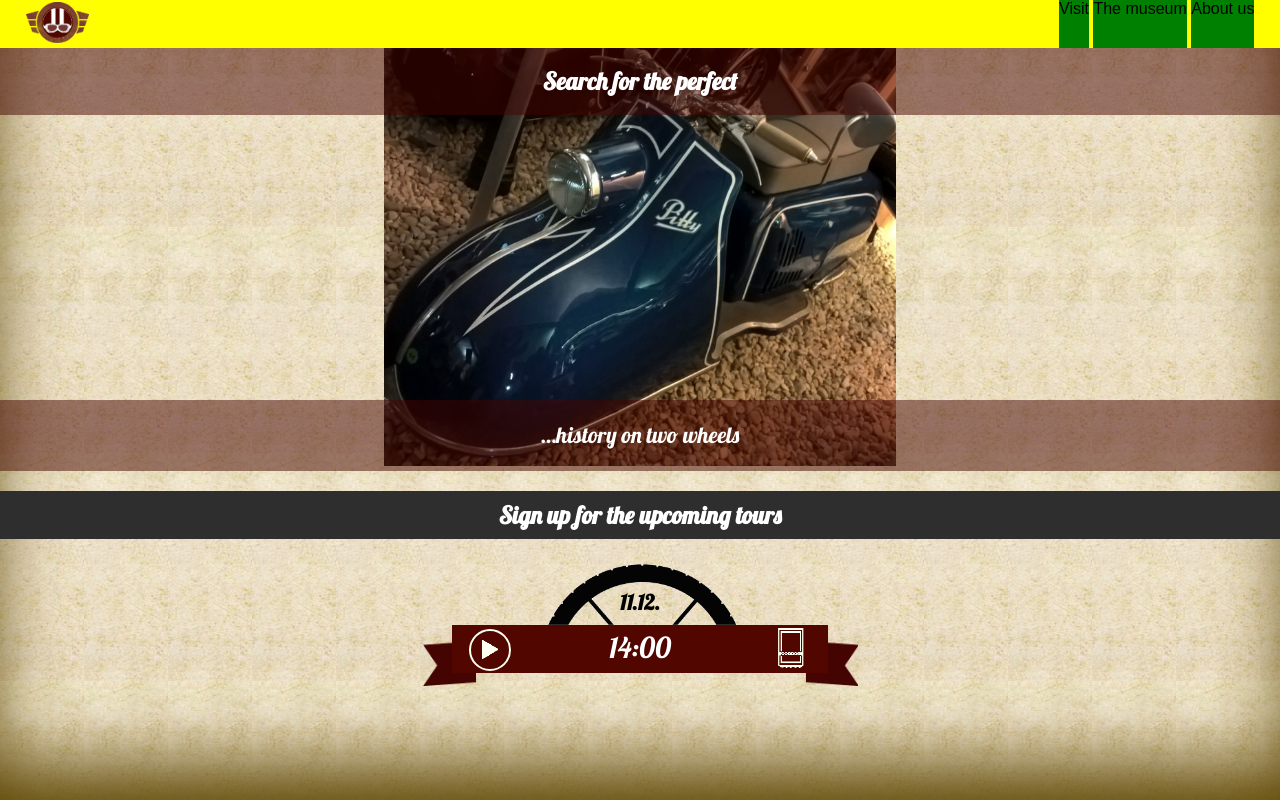
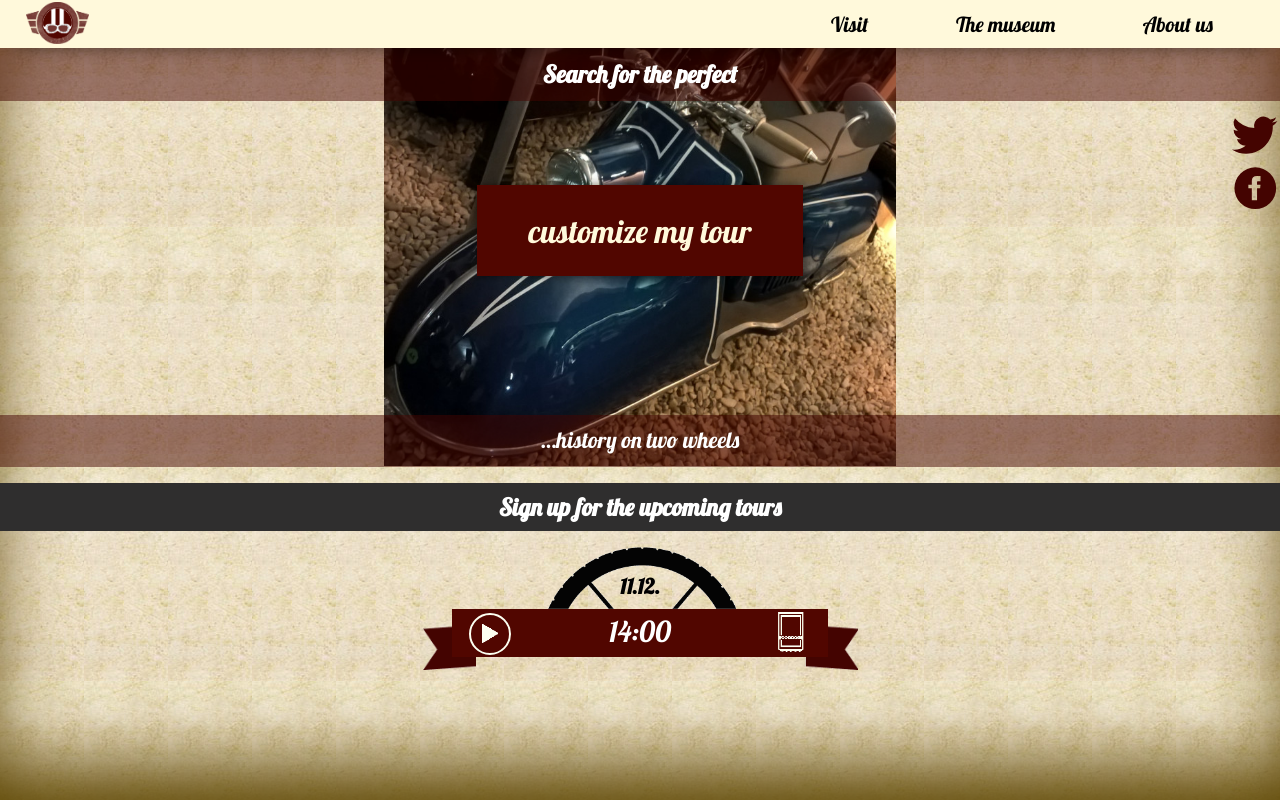
Before and after one commit to nellika/nostalgia-php, a PHP site: page / in a window 1280 px wide. Run offline with PHP 8.4, Linux system fonts and the light colour scheme.

Commit message:
finals...

```diff
--- a/css/style.css
+++ b/css/style.css
@@ -3,6 +3,7 @@
 @media only screen {
   html{
     height: 100%;
+    font-family: 'Open Sans', sans-serif;
   }
 
   body{
@@ -19,9 +20,14 @@
     font-family: 'Lobster', cursive;
   }
 
+  h2, h3, p{
+    margin: 1% 0;
+  }
+
   section h2{
     text-align: center;
     color: #fff;
+    font-size: 150%;
   }
 
   a{
@@ -78,7 +84,7 @@
 
   /* =============== navigation =============== */
   .flex-nav{
-    background-color: yellow;
+    background-color: #fff9db;
     position: fixed;
     min-width: 96%;
     height: 3em;
@@ -87,6 +93,9 @@
     justify-content: space-between;
     z-index: 999;
     padding: 0 2%;
+    -webkit-box-shadow: 0px 10px 22px -15px rgba(0,0,0,0.75);
+    -moz-box-shadow: 0px 10px 22px -15px rgba(0,0,0,0.75);
+    box-shadow: 0px 10px 22px -15px rgba(0,0,0,0.75);
   }
 
   main{
@@ -110,19 +119,36 @@
   .flex-nav .menu ul li a{
     transition: all .5s ease;
     display: inline-block;
-    height: 3em;
-  }
-
-  .flex-nav .menu-item a{
-    background-color: green;
+    font-size: 1.3em;
+    line-height: 3;
+    font-family: 'Lobster', cursive;
   }
 
   .flex-nav .menu-item a:hover{
-    background-color: red;
+    color: #FFF9DB;
+    background-color: #510600;
   }
 
   .flex-nav .menu ul li{
     display: inline-block;
+  }
+
+  .flex-nav .menu-item.contact a:hover{
+    background-color: transparent;
+  }
+
+  .flex-nav .menu-item .social-connect a{
+    line-height: 1;
+  }
+
+  .flex-nav .menu-item p:nth-child(1){
+    font-family: 'Lobster', cursive;
+    font-size: 1.3em;
+  }
+
+  .flex-nav .menu-item .social-connect img{
+    width: 50px;
+    height: 50px;
   }
 
   /* =============== main page =============== */
@@ -130,6 +156,7 @@
   .jumbo-container{
     text-align: center;
     position: relative;
+    font-family: 'Lobster', cursive;
   }
 
   .jumbo-container img{
@@ -147,13 +174,28 @@
   }
 
   .holo:nth-of-type(2){
-    bottom: 0;
+    bottom: 3px;
   }
 
   .slogan{
-    font-family: 'Lobster', cursive;
     color: #fff;
     font-size: 1.4em;
+  }
+
+  .customize-tour{
+    width: 100%;
+    position: absolute;
+    top: 39%;
+  }
+
+  .customize-tour a{
+    background-color: #510600;
+    color: #FFF9DB;
+    font-size: 2em;
+    padding: 2% 4%;
+    -webkit-box-shadow: 0px 0px 11px -2px rgba(0,0,0,0.75);
+    -moz-box-shadow: 0px 0px 11px -2px rgba(0,0,0,0.75);
+    box-shadow: 0px 0px 11px -2px rgba(0,0,0,0.75);
   }
 
 /* =============== tour =============== */
@@ -334,8 +376,7 @@
     overflow-y: auto;
     position: fixed;
     text-align: right;
-    padding-right: 2%;
-    background-color: #eee;
+    background-color: #FFFDF4;
     -webkit-transform: translate(100%, 0);
     transform: translate(100%, 0);
     -webkit-transition: -webkit-transform 0.4s cubic-bezier(0.4, 0, 0.05, 1);
@@ -351,6 +392,14 @@
 
   .menu ul li{
     width: 100%;
+    text-align: center;
+  }
+
+  .menu ul li>a{
+    width: 100%;
+    -webkit-box-shadow: inset 0px 0px 30px -10px rgba(0,0,0,0.75);
+    -moz-box-shadow: inset 0px 0px 30px -10px rgba(0,0,0,0.75);
+    box-shadow: inset 0px 0px 30px -10px rgba(0,0,0,0.75);
   }
 
 }
@@ -361,12 +410,21 @@
     display: none;
   }
 
+  .flex-nav .menu-item>a{
+    padding: 0 2em;
+  }
+
   .flex-nav .menu-item.contact {
     position: fixed;
     right: 0;
+    top:110px;
   }
 
   .flex-nav .menu-item.contact p{
     display: none;
   }
+
+  .flex-nav .menu-item.contact a{
+    display: block;
+  }
 }
--- a/index.php
+++ b/index.php
@@ -1,54 +1,8 @@
 <!doctype html>
 <html lang="en">
-    <!-- include the head -->
-
-    <head>
-      <meta charset="utf-8">
-      <meta name="viewport" content="width=device-width, initial-scale=1.0">
-      <title>Nostalgia on two wheels...</title>
-      <link rel="stylesheet" href="./css/normalize.css" />
-      <link rel="stylesheet" href="./css/style.css" />
-
-      <link href="https://fonts.googleapis.com/css?family=Lobster" rel="stylesheet">
-    </head>
+    <?php include 'php-includes/head.php'; ?>
     <body>
-      <header>
-        <nav class="flex-nav">
-            <div class="logo">
-              <a href="#">
-                <img
-                sizes="(max-width: 1538px) 40vw, 615px"
-                srcset="
-                img/logo/logo-rethink2-small.png 308w,
-                img/logo/logo-rethink2.png 615w"
-                src="img/logo/logo-rethink2-small.png,img/logo/logo-rethink2.png"
-                alt="The first DDR Motorbike Museum in Berlin">
-              </a>
-            </div>
-            <div class="menu">
-              <div class="hamburger-menu" aria-label="Menu" role="menuitem" title="Menu" onclick="toggleMenu(this)">
-                  <div class="bar1"></div>
-                  <div class="bar2"></div>
-                  <div class="bar3"></div>
-                  <span class="sr-only">Menu</span>
-              </div>
-              <ul>
-                <li class="menu-item"><a href="#">Visit</a></li>
-                <li class="menu-item"><a href="#">The museum</a></li>
-                <li class="menu-item"><a href="#">About us</a></li>
-                <li class="menu-item contact">
-                  <p>Contact us</p>
-                  <p>ddr-nostalgia@motorrad.de</p>
-                  <p>+66 50 343 343</p>
-                  <div class="social-connect">
-                    <a href="https://twitter.com/GDR_BikesBerlin"><img src="./img/social/twitter.svg" alt="Check out our Twitter" /></a>
-                    <a href="https://www.facebook.com/ErstesBerlinerDDRMotorradmuseum"><img src="./img/social/fb.svg" alt="Visit our Facebook page" /></a>
-                  </div>
-                </li>
-              </div>
-            </ul>
-        </nav>
-      </header>
+      <?php include 'php-includes/navigation.php'; ?>
       <main>
         <section class="jumbo-container">
           <img sizes="(max-width: 3500px) 40vw, 1400px"
@@ -68,6 +22,9 @@
               <span>&hellip;history on</span>
               <span>two wheels</span>
             </p>
+          </div>
+          <div class="customize-tour">
+            <a href="customize-tour.php">customize my <span>tour</span></a>
           </div>
         </section>
         <section class="find-tours">
@@ -99,27 +56,5 @@
           </article>
         </section>
       </main>
-
-      <script type="text/javascript">
-        function toggleMenu(x) {
-          x.parentNode.classList.toggle("open");
-        }
-
-        function toggleAudio(playButton){
-          var audioEl = playButton.previousElementSibling;
-          audioEl.parentNode.parentNode.classList.toggle("show-guide");
-
-          if(audioEl.paused){
-            audioEl.play();
-            // playButton.innerHTML = 'FR';
-            playButton.classList.toggle("playing");
-          }else{
-            audioEl.pause();
-            playButton.classList.toggle("paused");
-          }
-        }
-
-
-      </script>
     </body>
 </html>
--- /dev/null
+++ b/js/js-functions.js
@@ -0,0 +1,17 @@
+window["toggleMenu"] = function toggleMenu(x) {
+  x.parentNode.classList.toggle("open");
+}
+
+window["toggleAudio"] = function toggleAudio(playButton){
+  var audioEl = playButton.previousElementSibling;
+  audioEl.parentNode.parentNode.classList.toggle("show-guide");
+
+  if(audioEl.paused){
+    audioEl.play();
+    // playButton.innerHTML = 'FR';
+    playButton.classList.toggle("playing");
+  }else{
+    audioEl.pause();
+    playButton.classList.toggle("paused");
+  }
+}
--- a/php-includes/head.php
+++ b/php-includes/head.php
@@ -1,9 +1,12 @@
 <head>
   <meta charset="utf-8">
-  <meta name="name" content="width=device-width, initial-scale=1.0">
-  <title>Nostalgia date</title>
+  <meta name="viewport" content="width=device-width, initial-scale=1.0">
+  <title>Nostalgia on two wheels...</title>
   <link rel="stylesheet" href="./css/normalize.css" />
   <link rel="stylesheet" href="./css/style.css" />
 
+  <script type="text/javascript" src="js/js-functions.js"></script>
+
   <link href="https://fonts.googleapis.com/css?family=Lobster" rel="stylesheet">
+  <link href="https://fonts.googleapis.com/css?family=Open+Sans" rel="stylesheet">
 </head>
--- /dev/null
+++ b/php-includes/navigation.php
@@ -0,0 +1,37 @@
+<header>
+  <nav class="flex-nav">
+      <div class="logo">
+        <a href="#">
+          <img
+          sizes="(max-width: 1538px) 40vw, 615px"
+          srcset="
+          img/logo/logo-rethink2-small.png 308w,
+          img/logo/logo-rethink2.png 615w"
+          src="img/logo/logo-rethink2-small.png,img/logo/logo-rethink2.png"
+          alt="The first DDR Motorbike Museum in Berlin">
+        </a>
+      </div>
+      <div class="menu">
+        <div class="hamburger-menu" aria-label="Menu" role="menuitem" title="Menu" onclick="toggleMenu(this)">
+            <div class="bar1"></div>
+            <div class="bar2"></div>
+            <div class="bar3"></div>
+            <span class="sr-only">Menu</span>
+        </div>
+        <ul>
+          <li class="menu-item"><a href="#">Visit</a></li>
+          <li class="menu-item"><a href="#">The museum</a></li>
+          <li class="menu-item"><a href="#">About us</a></li>
+          <li class="menu-item contact">
+            <p>Contact us</p>
+            <p>ddr-nostalgia@motorrad.de</p>
+            <p>+66 50 343 343</p>
+            <div class="social-connect">
+              <a href="https://twitter.com/GDR_BikesBerlin"><img src="./img/social/twitter.svg" alt="Check out our Twitter" /></a>
+              <a href="https://www.facebook.com/ErstesBerlinerDDRMotorradmuseum"><img src="./img/social/fb.svg" alt="Visit our Facebook page" /></a>
+            </div>
+          </li>
+        </div>
+      </ul>
+  </nav>
+</header>
```
Also changed, not shown: customize.php (added, +129 -0 lines), img/social/fb.svg, img/social/twitter.svg, img/stop.png (added).
